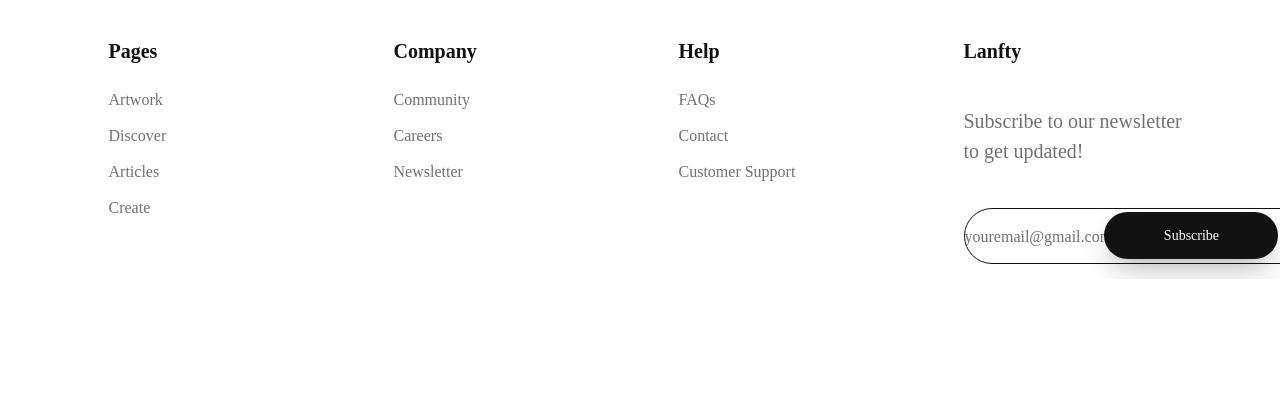
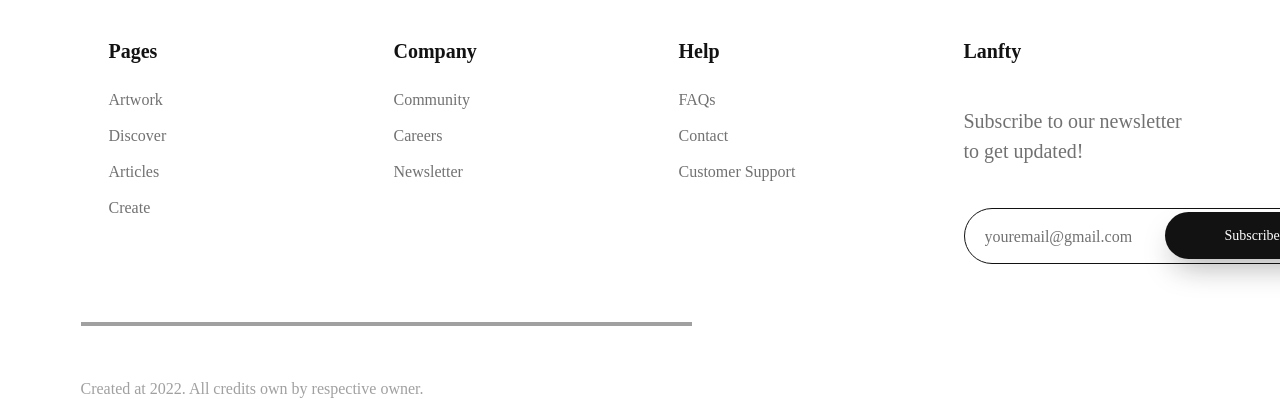
Before and after one commit to Diskrize/Landing-Page, a website: page index.html in a window 1280 px wide. Shown: the part 3509-3908 px from the top of the page. Before the commit the page ends 3788 px from the top, so only its background shows below. Drawn offline with nearby package versions, Linux system fonts and the light colour scheme.

Commit message:
footer layout

```diff
--- a/css/style.css
+++ b/css/style.css
@@ -37,9 +37,6 @@ h1,h2,h3,h4,h5,h6{font-size: inherit;font-weight: 400;}
 
 .flex {
     display: flex;
-}
-.body {
-    height: 10000px;
 }
 .container {
     margin: 0 auto;
@@ -386,8 +383,9 @@ h1,h2,h3,h4,h5,h6{font-size: inherit;font-weight: 400;}
 .footer_sub_name input {
     border: 1px solid #121212;
     border-radius: 56px;
-    width: 350px;
+    width: 420px;
     height: 56px;
+    padding: 0 20px;
 }
 .footer_subscribe a{
     font-family: 'Mulish', serif;
@@ -421,7 +419,7 @@ h1,h2,h3,h4,h5,h6{font-size: inherit;font-weight: 400;}
     position: absolute;
     width: 174px;
     height: 47px;
-    left: 64%;
+    left: 87%;
     right: 0%;
     top: 77%;
     bottom: 0%;
@@ -430,3 +428,21 @@ h1,h2,h3,h4,h5,h6{font-size: inherit;font-weight: 400;}
     border-radius: 29px;
     cursor: pointer;
 }
+.footer_father_line {
+    position: relative;
+}
+.footer_line {
+    position: absolute;
+    width: 611px;
+    top: 283px;
+    border: 2px solid rgba(18, 18, 18, 0.4);
+}
+.footer_copy {
+    margin-top: 100px;
+    font-family: 'Mulish', serif;
+    font-style: normal;
+    font-weight: 500;
+    font-size: 16px;
+    line-height: 20px;
+    color: rgba(18, 18, 18, 0.4)
+}
--- a/index.html
+++ b/index.html
@@ -213,7 +213,7 @@
         </div>
     </section>
     <footer>
-        <div class="container mt-5">
+        <div class="container mt-5 footer_father_line">
             <div class="row">
                 <div class="col-3">
                     <ul class="footer_name">
@@ -249,6 +249,8 @@
                     </ul>
                 </div>
             </div>
+            <div class="footer_line"></div>
+            <div class="footer_copy">Created at 2022. All credits own by respective owner.</div>
         </div>
     </footer>
 </body>
```
